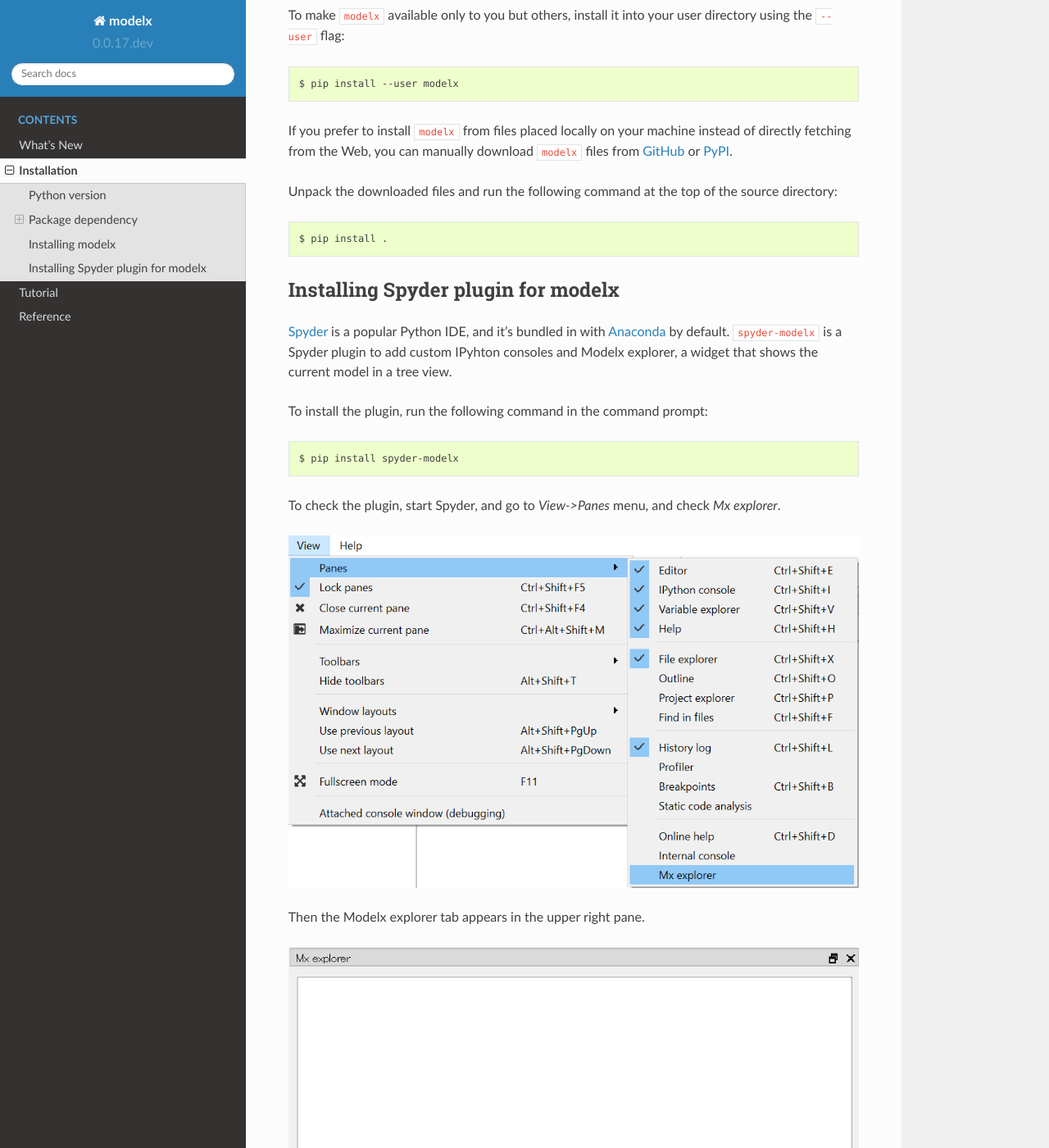
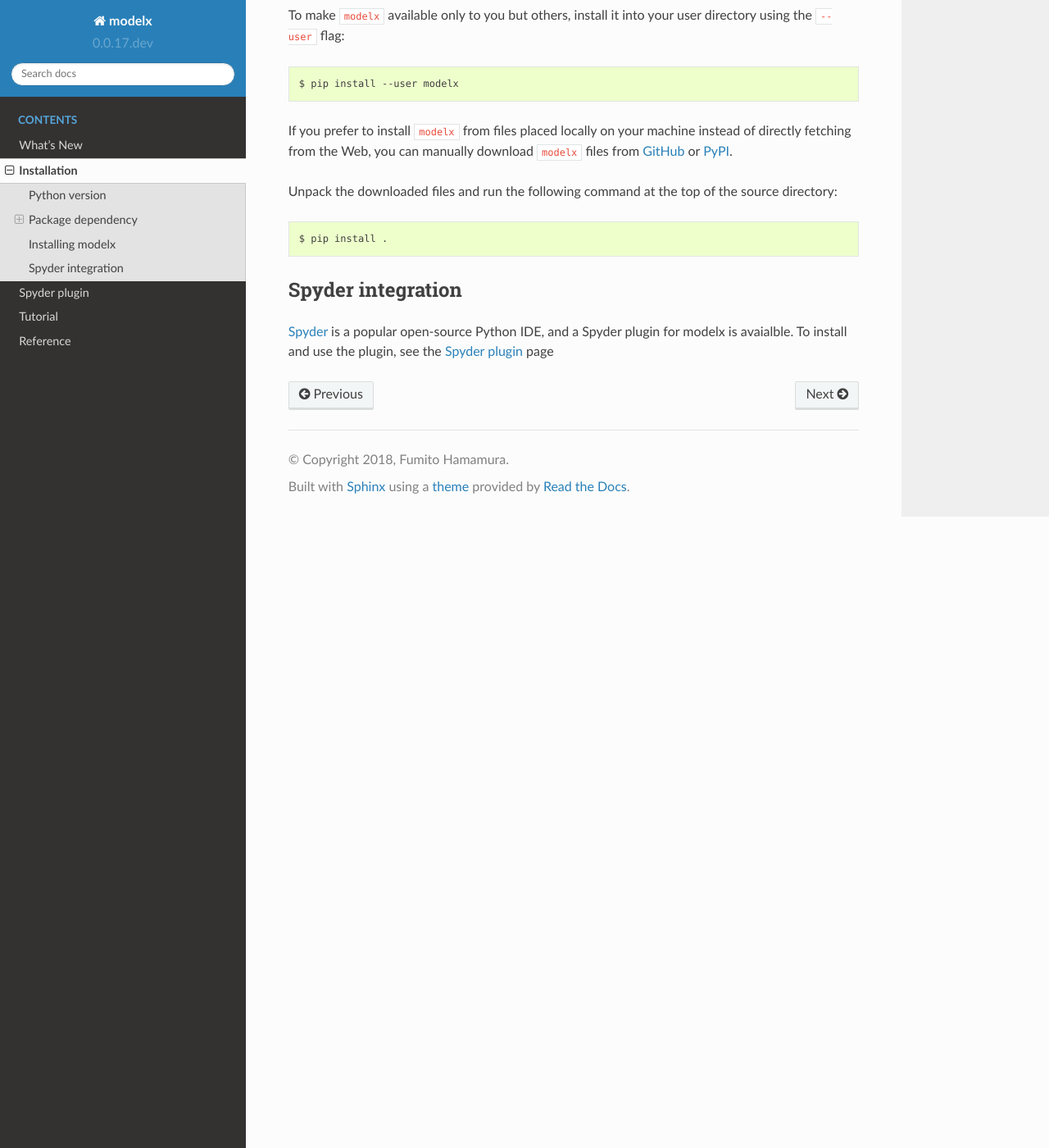
Before and after one commit to fumitoh/modelx, a Sphinx documentation site: the page built from doc/source/installation.rst, in a window 1280 px wide and 1400 px high, scrolled down 1677 px. Shown: the whole window at 82% size. Built offline with Sphinx 7.4.7 and the Read the Docs theme 2.0.0, drawn with Linux system fonts in a browser that asks for light colours; some of the changed text lies outside the part shown.

Commit message:
DOC: Add Spyder plugin page

```diff
--- a/doc/source/index.rst
+++ b/doc/source/index.rst
@@ -6,6 +6,11 @@
 modelx
 ======
 *Escape from spreadsheet models!*
+
+.. figure:: images/spyder/MxPluginImage.png
+
+   Spyder plugin for modelx
+
 
 Latest Updates
 --------------
@@ -34,6 +39,7 @@
 
    whatsnew
    installation
+   spyder
    tutorial
    reference/index
 
--- a/doc/source/installation.rst
+++ b/doc/source/installation.rst
@@ -92,48 +92,9 @@
     $ pip install .
 
 
-.. _install-spyder-plugin:
+Spyder integration
+------------------
 
-Installing Spyder plugin for modelx
------------------------------------
-
-`Spyder <https://www.spyder-ide.org/>`_ is a popular Python IDE,
-and it's bundled in with `Anaconda <https://www.anaconda.com/>`_ by default.
-``spyder-modelx`` is a Spyder plugin to add custom IPyhton consoles
-and Modelx explorer, a widget that shows
-the current model in a tree view.
-
-To install the plugin, run the following command in the command prompt::
-
-    $ pip install spyder-modelx
-
-
-To check the plugin, start Spyder, and go to *View->Panes* menu, and
-check *Mx explorer*.
-
-.. figure:: images/SpyderMainMenuForModelx.png
-
-Then the Modelx explorer tab appears in the upper right pane.
-
-.. figure:: images/MxExplorer.png
-
-Right-click ont the IPython console tab in the lower right pane, then click
-*Open a modelx console* menu.
-
-.. figure:: images/IPythonConsoleMenu.png
-
-A modelx console named *Mx Console* starts. The modelx console works
-exactly the same as a regular IPython console,
-except that the modelx explorer shows the components of the current model
-in the IPython session of this console. To test the behaviour,
-create a new model and space in the modelx console like this::
-
-    >>> import modelx as mx
-
-    >>> model, space = mx.new_model(), mx.new_space()
-
-    >>> cells = space.new_cells()
-
-The modelx explorer shows the component tree of the created space.
-
-.. figure:: images/MxExplorerTreeSample.png
+`Spyder`_ is a popular open-source Python IDE, and
+a Spyder plugin for modelx is avaialble. To install and use the plugin,
+see the :doc:`spyder` page
```
Also changed, not shown: doc/source/spyder.rst (added, +144 -0 lines), doc/source/images/IPythonConsoleMenu.png (deleted), doc/source/images/MxExplorer.png (deleted), doc/source/images/MxExplorerTreeSample.png (deleted), doc/source/images/SpyderMainMenuForModelx.png (deleted), doc/source/images/spyder/BlankMxConsole.png (added), doc/source/images/spyder/BlankMxExplorer.png (added), doc/source/images/spyder/CodeListExample.png (added), doc/source/images/spyder/IPythonConsoleMenu.png (added), doc/source/images/spyder/MxDataViewExample.png (added), doc/source/images/spyder/MxExplorerTreeSample.png (added), doc/source/images/spyder/MxPluginImage.png (added), doc/source/images/spyder/PreferencesUMR.png (added), doc/source/images/spyder/SpyderMainMenuForModelx.png (added).
